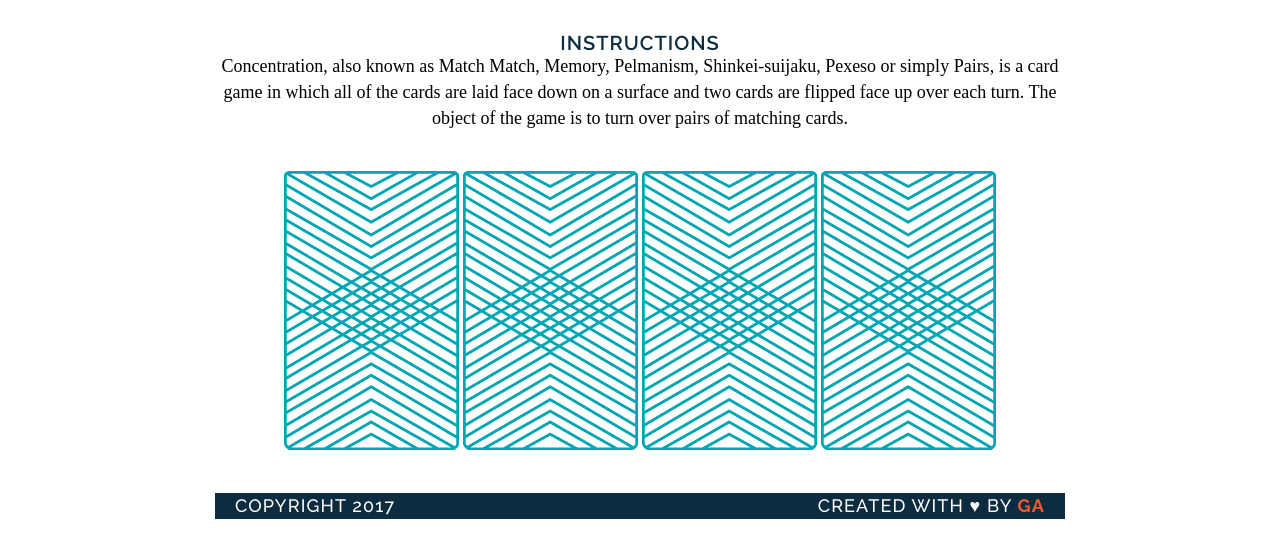
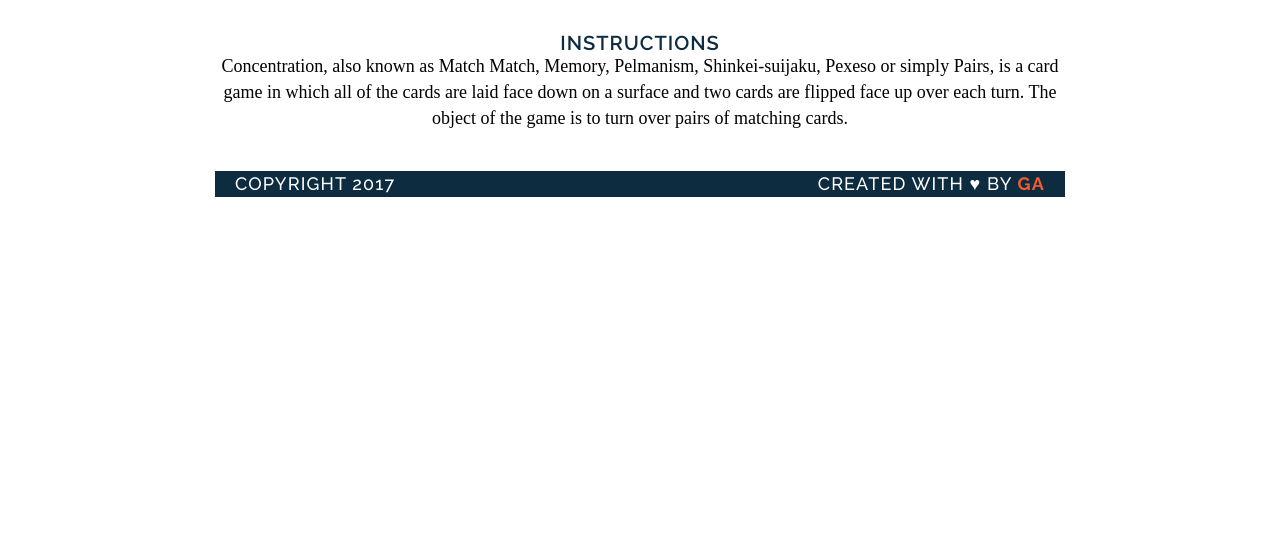
Before and after one commit to willylikestokayak/memory-game, a plain HTML site: page index.html in a window 1280 px wide. Shown: the part 125-682 px from the top of the page. Drawn offline with Linux system fonts and the light colour scheme; a script that the page names is missing; a web font is replaced by a local one.

Commit message:
created game logic

```diff
--- a/index.html
+++ b/index.html
@@ -25,12 +25,9 @@
 	<h2>Instructions</h2>
 		<p>Concentration, also known as Match Match, Memory, Pelmanism, Shinkei-suijaku, Pexeso or simply Pairs, is a card game in which all of the cards are laid face down on a surface and two cards are flipped face up over each turn. The object of the game is to turn over pairs of matching cards.</p>
 
-	<div>
-		<img src="images/back.png" alt="Queen of Diamonds">
-		<img src="images/back.png" alt="Queen of Hearts">
-		<img src="images/back.png" alt="King of Diamonds">
-		<img src="images/back.png" alt="King of Hearts">
+	<div id="game-board" class="board clearfix">
 	</div>
+
 
 	<footer class="clearfix">
 		<p class="copyright">Copyright 2017</p>
```
